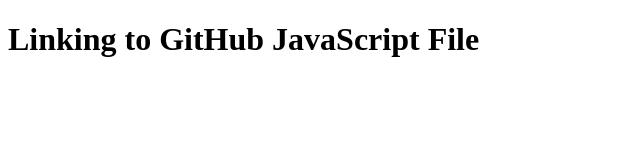
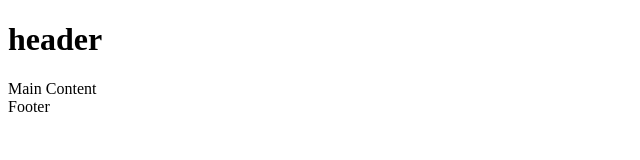
Before and after one commit to Coolafdood/love-running, a plain HTML site: page index.html in a window 1280 px wide. Shown: the whole page, without its empty margins (0-640 px from the left). Drawn offline with Linux system fonts and the light colour scheme.

Commit message:
create general page structure

```diff
--- a/index.html
+++ b/index.html
@@ -2,9 +2,8 @@
 <html lang="en">
   <head>
     <meta charset="UTF-8" />
-    <meta name="viewport" content="width=device-width, initial-scale=1.0" />
-    <title>love running</title>
-
+    <meta name="description" content="love running. club for runners in Dublin, Ireland. Urban running trail running, Dublin docklands and Phoenix Park." /><title>love running</title>
+<meta keywords="love running, run, running club, runners, Ireland, Dublin, sport, exercise.">
     <link
       rel="apple-touch-icon"
       sizes="180x180"
@@ -24,7 +23,9 @@
     />
   </head>
   <body>
-    <h1>Linking to GitHub JavaScript File</h1>
+    <h1>header</h1>
+    <main>Main Content</main>
+    <footer>Footer</footer>
     <script src="https://raw.githubusercontent.com/username/repo/branch/path/to/file.js"></script>
     <script>
       // Your JavaScript code that depends on the external file
```
